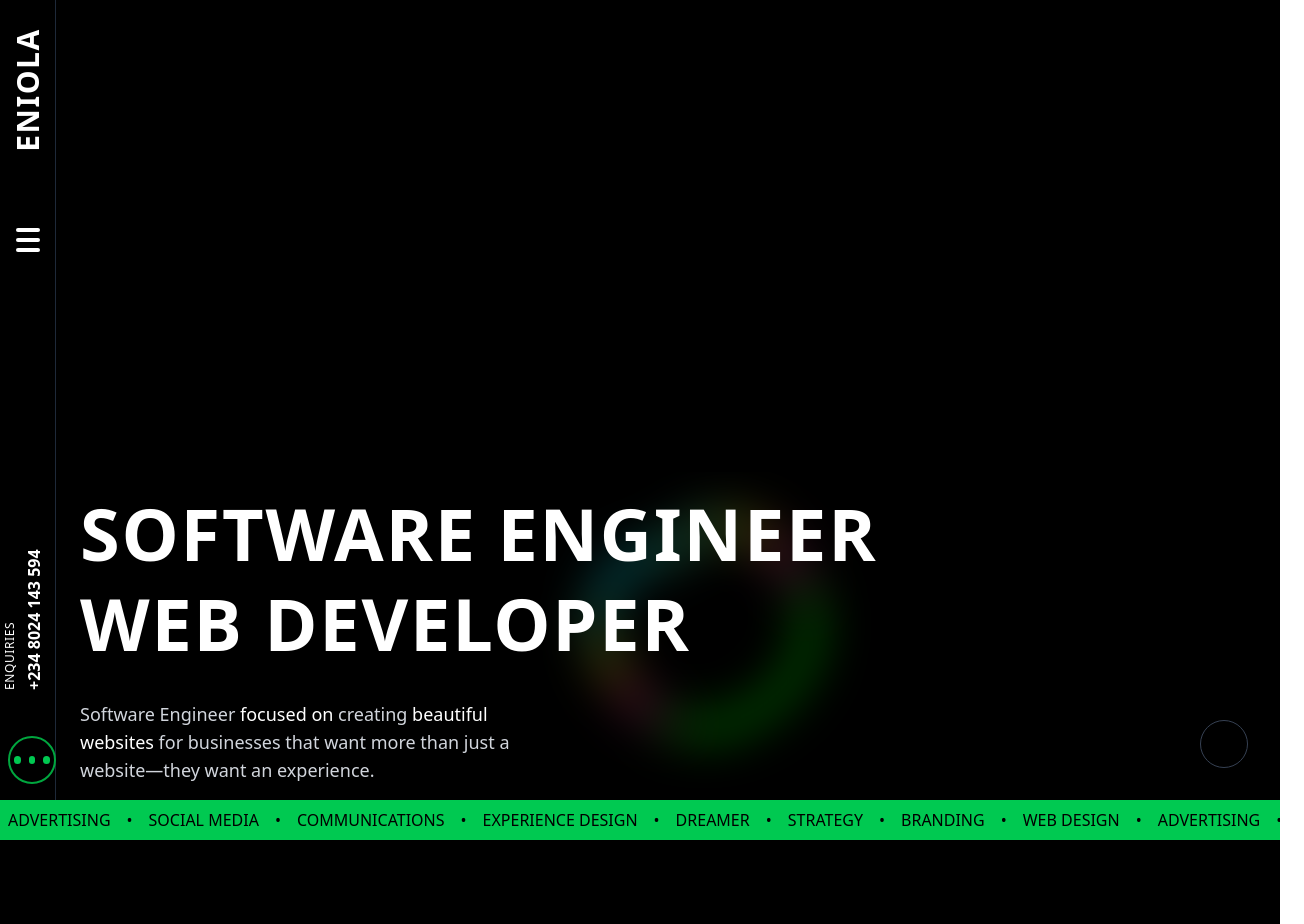
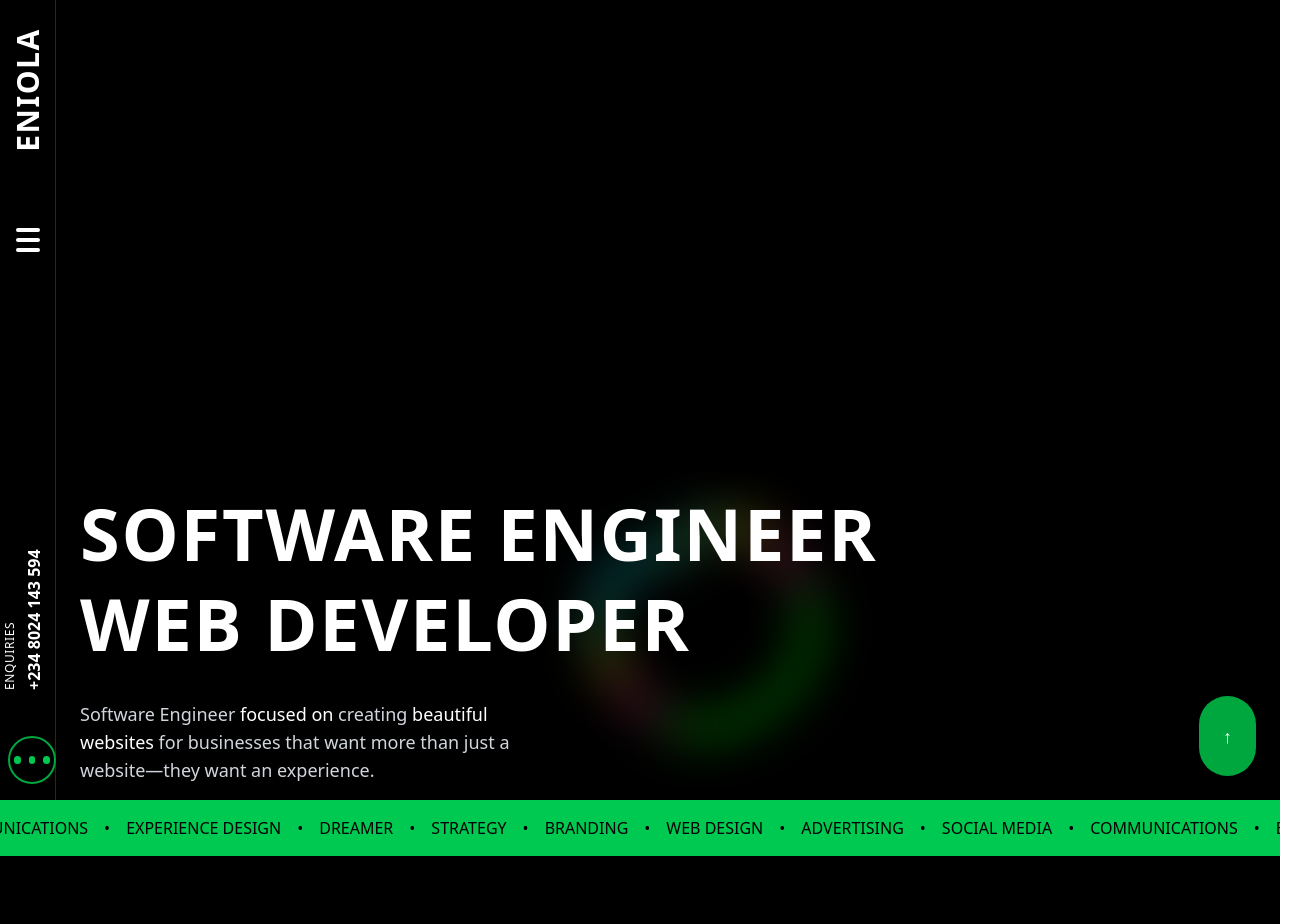
Before and after one commit to Niola-DC/porttifolio, a React (Vite) app: page / in a window 1280 px wide. Shown: the top 924 px of the page, 1304 px wide, since content can reach past the window. Built offline with nearby package versions, Linux system fonts and the light colour scheme.

Commit message:
Desktop view adjustment

```diff
--- a/package.json
+++ b/package.json
@@ -10,11 +10,13 @@
     "preview": "vite preview"
   },
   "dependencies": {
+    "@heroicons/react": "^2.2.0",
     "@tailwindcss/vite": "^4.1.3",
     "lucide-react": "^0.487.0",
     "porttifolio": "file:",
     "react": "^19.0.0",
     "react-dom": "^19.0.0",
+    "react-router-dom": "^7.5.0",
     "tailwindcss": "^4.1.3"
   },
   "devDependencies": {
--- a/src/App.jsx
+++ b/src/App.jsx
@@ -1,19 +1,14 @@
 
-import ContactView from './components/ContactView'
-import LandingView from './components/LandingView'
-import LightUp from './components/LightUp'
-import ProjectView from './components/ProjectView'
+
+import { BrowserRouter as Router } from 'react-router-dom'
+import HomePage from './pages/HomePage'
 
 function App() {
 
   return (
-    <>
-     <LandingView />
-     <LightUp />
-     <ProjectView />
-     <ContactView />
-
-    </>
+    <Router>
+      <HomePage />
+    </Router>
   )
 }
 
--- a/src/components/ContactView.jsx
+++ b/src/components/ContactView.jsx
@@ -6,7 +6,7 @@ const ContactView = () => {
     <div className="min-h-screen bg-black text-white flex flex-col">
 
       {/* Main Content */}
-      <main className="lg:flex-grow container mx-auto px-4 md:px-8 py-16 lg:ml-6">
+      <main className="lg:flex-grow container mx-auto px-4 md:px-8 py-16 lg:pl-14">
         <div className="text-center md:text-left">
           <h1 className="text-8xl md:text-9xl font-bold tracking-tighter lg:mb-8">Say hi!</h1>
           <div className="h-px w-full bg-gray-700 my-8"></div>
--- a/src/components/LandingView.jsx
+++ b/src/components/LandingView.jsx
@@ -1,6 +1,27 @@
 import React, { useState } from 'react';
+import MarqueeBanner from '../core/MarqueeBannner';
 
 const LandingView = () => {
+    const content = (
+        <>
+          <span className="mx-2">ADVERTISING</span>
+          <span className="mx-2">•</span>
+          <span className="mx-2">SOCIAL MEDIA</span>
+          <span className="mx-2">•</span>
+          <span className="mx-2">COMMUNICATIONS</span>
+          <span className="mx-2">•</span>
+          <span className="mx-2">EXPERIENCE DESIGN</span>
+          <span className="mx-2">•</span>
+          <span className="mx-2">DREAMER</span>
+          <span className="mx-2">•</span>
+          <span className="mx-2">STRATEGY</span>
+          <span className="mx-2">•</span>
+          <span className="mx-2">BRANDING</span>
+          <span className="mx-2">•</span>
+          <span className="mx-2">WEB DESIGN</span>
+          <span className="mx-2">•</span>
+        </>
+      );
 
     const [isMenuOpen, setIsMenuOpen] = useState(false);
 
@@ -111,7 +132,7 @@ const LandingView = () => {
                 </div>
             </div>
             {/* Scrolling Banner */}
-            <div className="w-full bg-green-500 text-black py-2 overflow-hidden whitespace-nowrap">
+            {/* <div className="w-full bg-green-500 text-black py-2 overflow-hidden whitespace-nowrap">
                 <div className="animate-marquee inline-block">
                     <span className="mx-2">ADVERTISING</span>
                     <span className="mx-2">•</span>
@@ -134,7 +155,8 @@ const LandingView = () => {
                     <span className="mx-2">SOCIAL MEDIA</span>
                     <span className="mx-2">•</span>
                 </div>
-            </div>
+            </div> */}
+            <MarqueeBanner content={content} />
         </div>
     );
 };
--- a/src/components/ProjectView.jsx
+++ b/src/components/ProjectView.jsx
@@ -64,11 +64,11 @@ const ProjectView = () => {
             </div>
 
             {/* Back to top button */}
-            <div className="fixed bottom-8 right-8 z-10">
+            {/* <div className="fixed bottom-8 right-8 z-10">
                 <button className="bg-black border border-gray-700 rounded-full w-12 h-12 flex items-center justify-center">
                     <span className="text-xl">↑</span>
                 </button>
-            </div>
+            </div> */}
         </div>
     );
 };
--- /dev/null
+++ b/src/core/FloatButton.jsx
@@ -0,0 +1,51 @@
+import React, { useEffect, useRef, useState } from 'react';
+import { useLocation } from 'react-router-dom';
+
+const FloatButton = () => {
+    const bottomRef = useRef(null);
+  const [isAtBottom, setIsAtBottom] = useState(false);
+  const location = useLocation();
+
+  useEffect(() => {
+    if (location.hash) {
+      const section = document.querySelector(location.hash);
+      if (section) {
+        section.scrollIntoView({ behavior: "smooth", block: "start" });
+      }
+      window.history.replaceState(null, "", window.location.pathname);
+    }
+  }, [location]);
+
+  useEffect(() => {
+    const handleScroll = () => {
+      const scrollPosition = window.innerHeight + window.scrollY;
+      const documentHeight = document.documentElement.offsetHeight;
+      setIsAtBottom(scrollPosition >= documentHeight - 10);
+    };
+
+    window.addEventListener("scroll", handleScroll);
+    return () => window.removeEventListener("scroll", handleScroll);
+  }, []);
+
+  const handleScroll = () => {
+    if (isAtBottom) {
+      window.scrollTo({ top: 0, behavior: "smooth" });
+    } else {
+      bottomRef.current?.scrollIntoView({ behavior: "smooth" });
+    }
+  };
+ return (
+   <div>
+     <button
+        onClick={handleScroll}
+        className="fixed bottom-6 right-6 bg-green-600 text-white p-4 rounded-full shadow-lg hover:bg-green-800 transition duration-300"
+      >
+        {isAtBottom ? <ChevronUpIcon width={24} /> : <ChevronDownIcon width={24} />}
+      </button>
+
+      <div ref={bottomRef} className="mt-10"></div>
+   </div>
+ )
+}
+
+export default FloatButton;
--- /dev/null
+++ b/src/core/MarqueeBanner.css
@@ -0,0 +1,26 @@
+.marquee-wrapper {
+    display: flex;
+    overflow: hidden;
+    width: 100%;
+  }
+
+  .marquee-track {
+    display: flex;
+    width: max-content;
+    animation: scroll-left 20s linear infinite;
+  }
+
+  .marquee-content {
+    display: flex;
+    white-space: nowrap;
+  }
+
+  /* Seamless scroll from right to left */
+  @keyframes scroll-left {
+    0% {
+      transform: translateX(0%);
+    }
+    100% {
+      transform: translateX(-50%);
+    }
+  }
--- /dev/null
+++ b/src/core/MarqueeBannner.jsx
@@ -0,0 +1,17 @@
+// MarqueeBanner.jsx
+import React from 'react';
+import './MarqueeBanner.css';
+
+const MarqueeBanner = ({ content }) => {
+  return (
+    <div className="w-full bg-green-500 text-black py-4 overflow-hidden whitespace-nowrap">
+      <div className="marquee-wrapper">
+        <div className="marquee-track">
+          <div className="marquee-content">{content}{content}</div>
+        </div>
+      </div>
+    </div>
+  );
+};
+
+export default MarqueeBanner;
--- /dev/null
+++ b/src/pages/HomePage.jsx
@@ -0,0 +1,71 @@
+import React, { useEffect, useRef, useState } from 'react';
+import LandingView from '../components/LandingView';
+import LightUp from '../components/LightUp';
+import ProjectView from '../components/ProjectView';
+import ContactView from '../components/ContactView';
+import { useLocation } from 'react-router-dom';
+import { ChevronUpIcon, ChevronDownIcon } from '@heroicons/react/24/outline'; // Ensure proper import of icons
+
+const HomePage = () => {
+  const bottomRef = useRef(null);
+  const [isAtBottom, setIsAtBottom] = useState(false);
+  const location = useLocation();
+
+  // Scroll to section based on hash in the URL
+  useEffect(() => {
+    if (location.hash) {
+      const section = document.querySelector(location.hash);
+      if (section) {
+        section.scrollIntoView({ behavior: "smooth", block: "start" });
+      }
+      window.history.replaceState(null, "", window.location.pathname); // Clear the hash after scrolling
+    }
+  }, [location]);
+
+  // Detect when user reaches the bottom of the page
+  useEffect(() => {
+    const handleScroll = () => {
+      const scrollPosition = window.innerHeight + window.scrollY;
+      const documentHeight = document.documentElement.offsetHeight;
+      setIsAtBottom(scrollPosition >= documentHeight - 10); // 10px threshold for bottom detection
+    };
+
+    window.addEventListener("scroll", handleScroll);
+    return () => window.removeEventListener("scroll", handleScroll);
+  }, []);
+
+  // Scroll to the top or bottom based on the current state
+  const handleScrollButtonClick = () => {
+    if (isAtBottom) {
+      window.scrollTo({ top: 0, behavior: "smooth" }); // Scroll to top
+    } else {
+      bottomRef.current?.scrollIntoView({ behavior: "smooth" }); // Scroll to bottom
+    }
+  };
+
+  return (
+    <div>
+      <LandingView />
+      <LightUp />
+      <ProjectView />
+      <ContactView />
+      {/* <FloatButton /> */}
+      {/* <button
+        onClick={handleScrollButtonClick}
+        className="fixed bottom-6 right-6 bg-green-600 text-white p-4 rounded-full shadow-lg hover:bg-green-800 transition duration-300"
+      >
+        {isAtBottom ? <ChevronUpIcon width={24} /> : <ChevronDownIcon width={24} />}
+      </button> */}
+      <button
+        onClick={handleScrollButtonClick}
+        className="fixed bottom-6 right-6 bg-green-600 text-white p-6 rounded-full shadow-lg hover:bg-green-800 transition duration-300 text-lg font-extrabold h-20"
+      >
+        {isAtBottom ? "↑" : "↓"} {/* Use ↑ for top and ↓ for bottom */}
+      </button>
+
+      <div ref={bottomRef} className="mt-0"></div>
+    </div>
+  );
+}
+
+export default HomePage;
```
Also changed, not shown: src/components/Header.jsx (+66 -19 lines), 1 other file (tests, documents, lock files or other folders).
